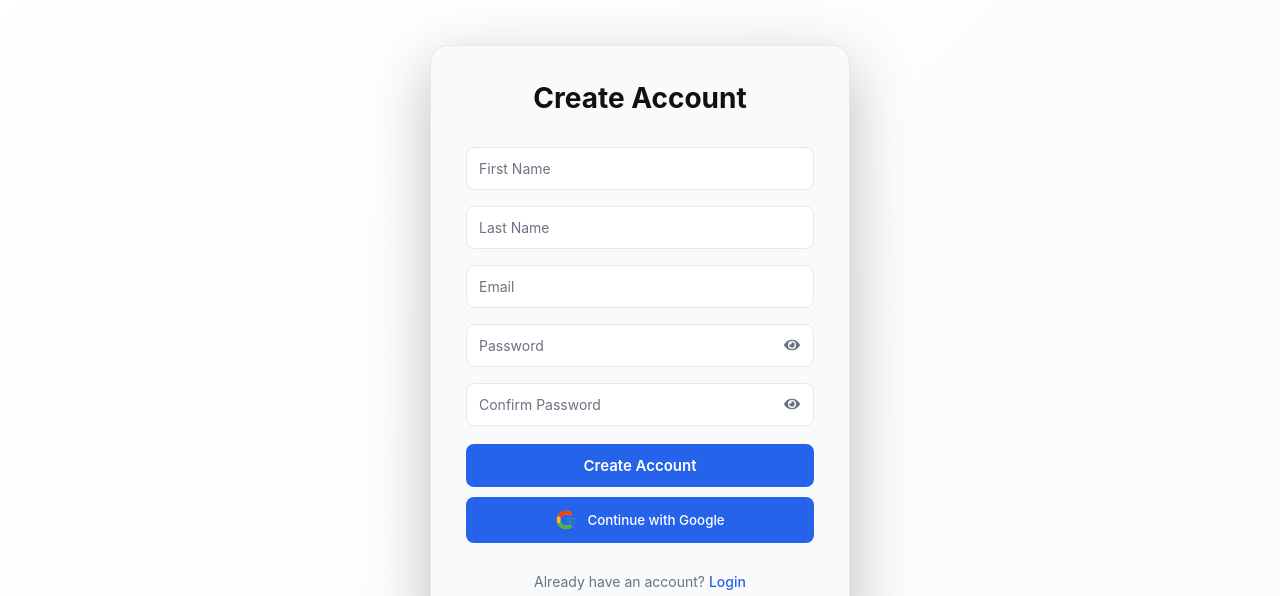
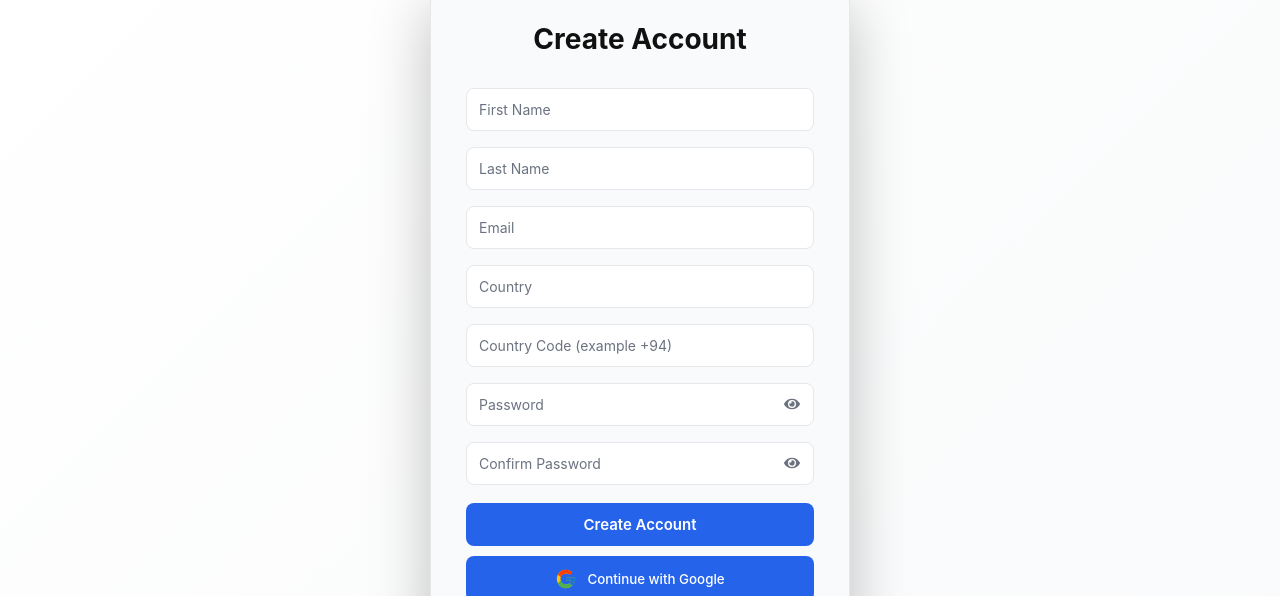
Before and after one commit to idealoopinfo-ui/idealoop-lifestyle, a React (Vite) app: page /register in a window 1280 px wide. Shown: the part 189-785 px from the top of the page. Built offline with nearby package versions, Linux system fonts and the light colour scheme; no server answers; the database is empty.

Commit message:
Fix register form and Supabase profile insert

```diff
--- a/src/pages/Register/Register.tsx
+++ b/src/pages/Register/Register.tsx
@@ -1,3 +1,4 @@
+
 import { useState } from "react";
 import { supabase } from "../../lib/supabase";
 import { Link, useNavigate } from "react-router-dom";
@@ -8,47 +9,67 @@ import "./Register.css";
 
 export default function Register() {
 
-  const [firstName, setFirstName] = useState("");
-  const [lastName, setLastName] = useState("");
 
-  const [email, setEmail] = useState("");
-  const [password, setPassword] = useState("");
+const [firstName,setFirstName] = useState("");
 
-  const [confirmPassword, setConfirmPassword] = useState("");
+const [lastName,setLastName] = useState("");
+
+const [email,setEmail] = useState("");
+
+const [password,setPassword] = useState("");
+
+const [confirmPassword,setConfirmPassword] = useState("");
+
+const [country,setCountry] = useState("");
+
+const [countryCode,setCountryCode] = useState("");
 
 
-  const [showPassword, setShowPassword] = useState(false);
-  const [showConfirm, setShowConfirm] = useState(false);
+
+const [showPassword,setShowPassword] = useState(false);
+
+const [showConfirm,setShowConfirm] = useState(false);
 
 
-  const [message, setMessage] = useState("");
-  const [error, setError] = useState("");
 
-  const [loading, setLoading] = useState(false);
+const [message,setMessage] = useState("");
+
+const [error,setError] = useState("");
+
+const [loading,setLoading] = useState(false);
+
 
 
 const navigate = useNavigate();
 
 
 
-  const handleRegister = async (
-    e: React.FormEvent
-  ) => {
+
+
+const handleRegister = async(
+e:React.FormEvent
+)=>{
+
 
 e.preventDefault();
 
 
 setError("");
+
 setMessage("");
 
 
+
 if(password !== confirmPassword){
+
 
 setError(
 "Passwords do not match"
 );
 
+
 return;
+
 
 }
 
@@ -58,33 +79,43 @@ export default function Register() {
 
 
 
+
+
 const {
 data,
 error
-    } = await supabase.auth.signUp({
+}=await supabase.auth.signUp({
 
 email,
 
 password,
 
 
-      options: {
+options:{
 
-        data: {
 
-          first_name: firstName,
+data:{
 
-          last_name: lastName
+
+first_name:firstName,
+
+last_name:lastName
+
 
 }
 
+
 }
+
 
 });
 
 
 
+
+
 if(error){
+
 
 setError(error.message);
 
@@ -92,7 +123,10 @@ export default function Register() {
 
 return;
 
+
 }
+
+
 
 
 
@@ -100,35 +134,58 @@ export default function Register() {
 
 
 
+
+
 if(user){
+
 
 const {
 error:profileError
-      } = await supabase
+
+}=await supabase
+
 .from("profiles")
+
 .insert({
+
 
 id:user.id,
 
-        email:user.email,
+email:email,
 
 first_name:firstName,
 
-        last_name:lastName
+last_name:lastName,
+
+country:country,
+
+country_code:countryCode,
+
+avatar_url:null
+
 
 });
 
 
 
+
 if(profileError){
 
+
 console.log(
+"profile error:",
 profileError.message
 );
 
+
 }
 
+
+
 }
+
+
+
 
 
 
@@ -140,11 +197,18 @@ export default function Register() {
 );
 
 
+
+
+
 setTimeout(()=>{
 
-      navigate("/");
+
+navigate("/login");
+
 
 },1200);
+
+
 
 
 };
@@ -153,18 +217,33 @@ export default function Register() {
 
 
 
+
+
+
 const handleGoogle = async()=>{
 
-    await supabase.auth.signInWithOAuth({
+
+const {
+error
+
+}=await supabase.auth.signInWithOAuth({
 
 provider:"google"
 
 });
 
-  };
 
 
+if(error){
 
+setError(
+"Google signup failed"
+);
+
+}
+
+
+};
 
 return (
 
@@ -174,59 +253,99 @@ export default function Register() {
 <div className="auth-box">
 
 
+
 <h2>
 Create Account
 </h2>
 
+<form
 
+className="auth-form"
 
-        <form
-          className="auth-form"
 onSubmit={handleRegister}
+
 >
+
+<input
+
+placeholder="First Name"
+
+value={firstName}
+
+onChange={(e)=>
+setFirstName(e.target.value)
+}
+
+required
+
+/>
+
+<input
+
+placeholder="Last Name"
+
+value={lastName}
+
+onChange={(e)=>
+setLastName(e.target.value)
+}
+
+required
+
+/>
+
+<input
+
+type="email"
+
+placeholder="Email"
+
+value={email}
+
+onChange={(e)=>
+setEmail(e.target.value)
+}
+
+required
+
+/>
+<input
+
+placeholder="Country"
+
+value={country}
+
+onChange={(e)=>
+setCountry(e.target.value)
+}
+
+required
+
+/>
+<input
+
+placeholder="Country Code (example +94)"
+
+value={countryCode}
+
+onChange={(e)=>
+setCountryCode(e.target.value)
+}
+
+required
+
+/>
+<div className="password-box">
 
 
 <input
-            placeholder="First Name"
-            value={firstName}
-            onChange={(e)=>
-              setFirstName(e.target.value)
-            }
-            required
-          />
 
-
-
-          <input
-            placeholder="Last Name"
-            value={lastName}
-            onChange={(e)=>
-              setLastName(e.target.value)
-            }
-            required
-          />
-
-
-
-          <input
-            type="email"
-            placeholder="Email"
-            value={email}
-            onChange={(e)=>
-              setEmail(e.target.value)
-            }
-            required
-          />
-
-
-
-          <div className="password-box">
-
-            <input
 type={
 showPassword
-                ? "text"
-                : "password"
+?
+"text"
+:
+"password"
 }
 
 placeholder="Password"
@@ -238,33 +357,29 @@ export default function Register() {
 }
 
 required
+
 />
+<span
 
-
-            <span
 onClick={()=>
 setShowPassword(!showPassword)
 }
+
 >
 
 {
 showPassword
 ?
-                <FaEyeSlash />
+<FaEyeSlash/>
 :
-                <FaEye />
+<FaEye/>
 }
 
 </span>
 
 
 </div>
-
-
-
-
 <div className="password-box">
-
 
 <input
 
@@ -276,50 +391,46 @@ export default function Register() {
 "password"
 }
 
-
 placeholder="Confirm Password"
-
 
 value={confirmPassword}
 
-
 onChange={(e)=>
-                setConfirmPassword(
-                  e.target.value
-                )
+setConfirmPassword(e.target.value)
 }
-
 
 required
 
 />
 
+<span
 
-            <span
 onClick={()=>
 setShowConfirm(!showConfirm)
 }
+
 >
 
 {
 showConfirm
 ?
-                <FaEyeSlash />
+<FaEyeSlash/>
 :
-                <FaEye />
+<FaEye/>
 }
 
-
 </span>
-
-
 </div>
 <button
+
+type="submit"
+
 className="register-submit-btn"
+
 disabled={loading}
 
-            type="submit"
 >
+
 {
 loading
 ?
@@ -327,30 +438,45 @@ export default function Register() {
 :
 "Create Account"
 }
+
+
 </button>
 </form>
 <button
+className="google-btn"
 
-          className="google-btn"
 onClick={handleGoogle}
+
 >
+
 <FcGoogle size={22}/>
+
 Continue with Google
+
+
 </button>
-
 {
 error &&
+
 <div className="error-popup">
+
 {error}
+
 </div>
+
 }
 
 {
 message &&
+
 <div className="success-popup">
+
 {message}
+
 </div>
+
 }
+
 <p>
 
 Already have an account?
@@ -358,12 +484,18 @@ export default function Register() {
 {" "}
 
 <Link to="/login">
+
 Login
+
 </Link>
+
 </p>
 </div>
+
+
 </div>
 
 );
 
+
 }
```
Lines whose indentation alone changed are shown as unchanged.
